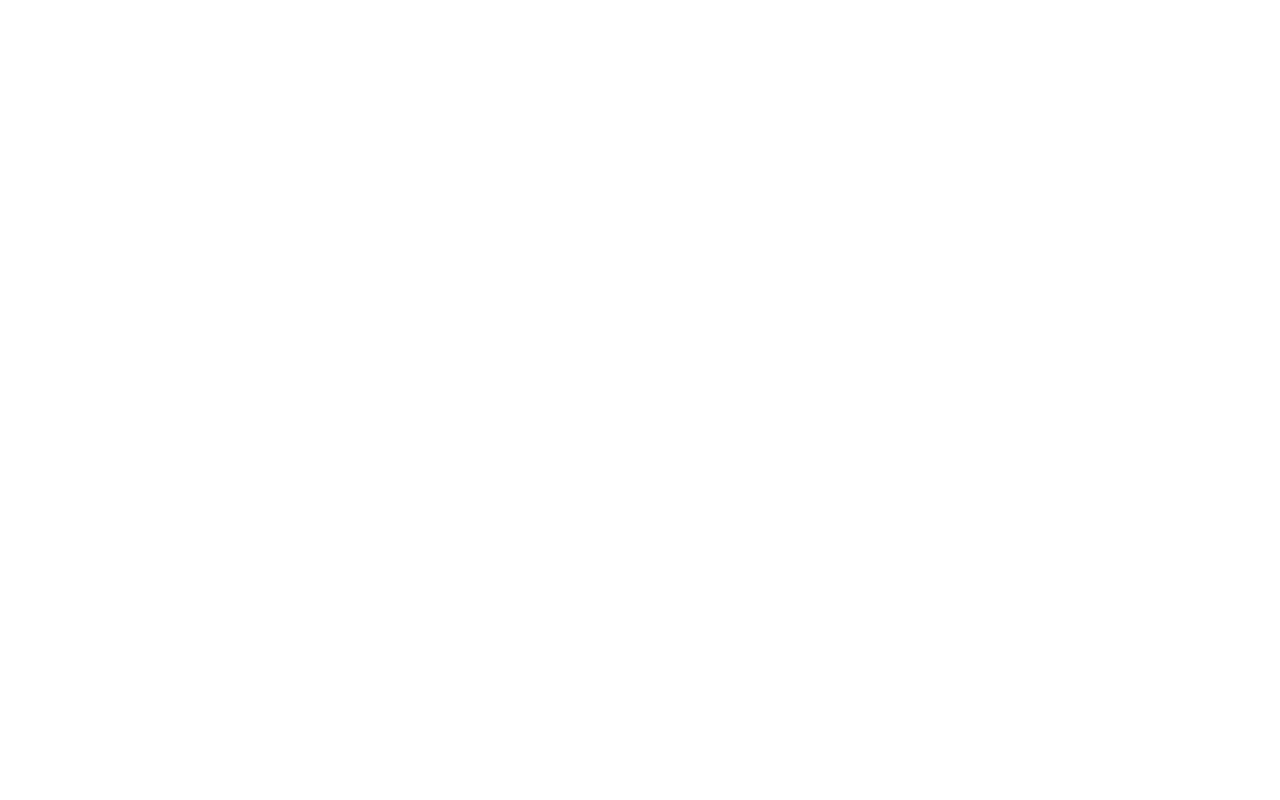
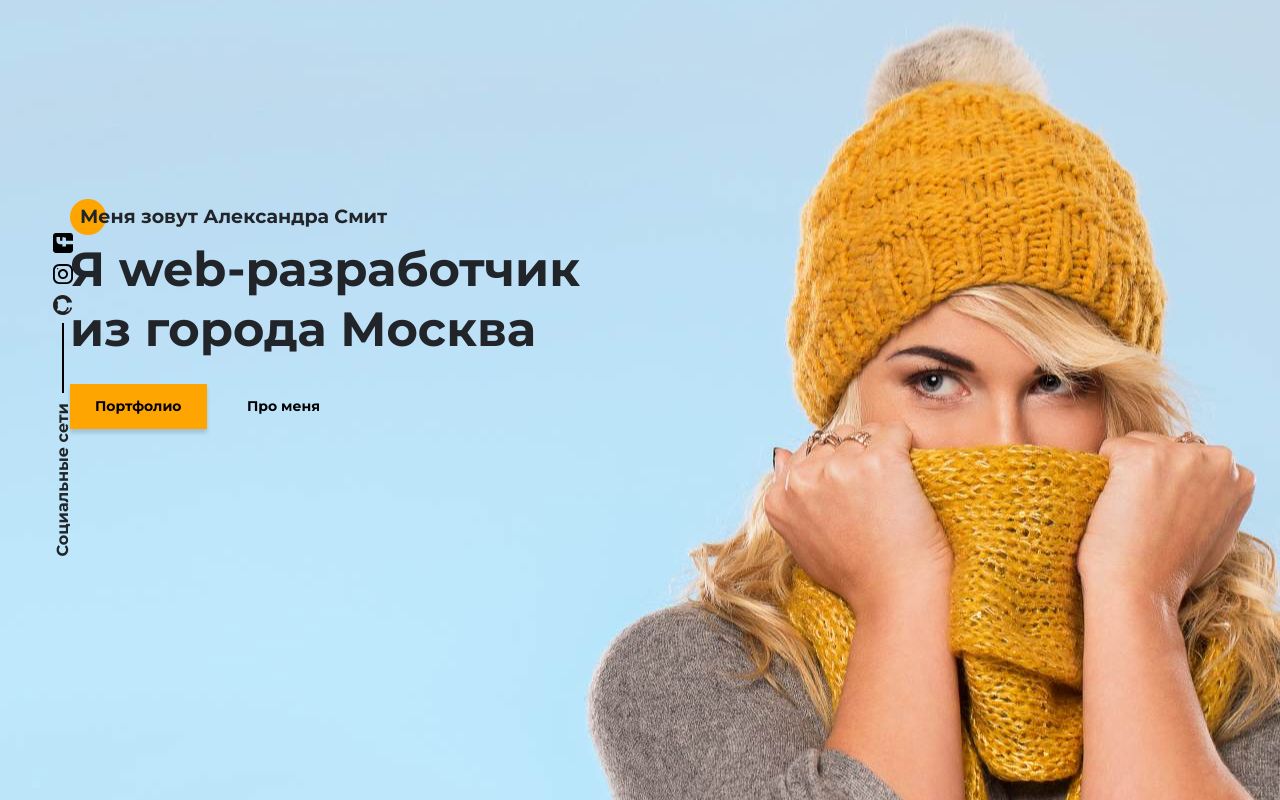
Before and after one commit to AiraLP/AiraLP.github.io, a website: page src/index.html in a window 1280 px wide. Drawn offline with nearby package versions, Linux system fonts and the light colour scheme; files that its build step writes are made by us from their sources; files whose address does not match are found by name.

Commit message:
First section added

```diff
--- a/src/index.html
+++ b/src/index.html
@@ -44,7 +44,23 @@
     <link rel="stylesheet" href="css/style.min.css">
 </head>
 <body>
-
+    <aside class="side-panel">
+        <a href="#" class="side-panel__link"><img src="icons/social/facebook.svg" alt="facebook"></a>
+        <a href="#" class="side-panel__link"><img src="icons/social/instagram.svg" alt="instagram"></a>
+        <a href="#" class="side-panel__link"><img src="icons/social/github.svg" alt="github"></a>
+        <div class="side-panel__divider"></div>
+        <div class="side-panel__text"><span>Социальные сети</span></div>
+    </aside>
+    <section class="promo">
+        <div class="container">
+            <div class="title title_fs-19px promo__subtitle">Меня зовут Александра Смит</div>
+            <h1 class="title promo__title">Я web-разработчик из города Москва</h1>
+            <div class="promo__bts title_fs-14px">
+                <a href="#" class="promo__link btn">Портфолио</a>
+                <a href="#" class="promo__link">Про меня</a>
+            </div>
+        </div>
+    </section>
     <script src="js/script.js"></script>
 </body>
 </html>
--- a/src/sass/base/_mixins.scss
+++ b/src/sass/base/_mixins.scss
@@ -0,0 +1,13 @@
+@mixin before_circle {
+    &::before {
+        content:"";
+        position: absolute;
+        width: 36px;
+        height: 36px;
+        top: -25%;
+        left: 0;
+        background-color: $main-color;
+        border-radius: 100%;
+        z-index: -1;
+    }
+}
--- a/src/sass/base/_variables.scss
+++ b/src/sass/base/_variables.scss
@@ -0,0 +1 @@
+$main-color: #FFA501;
--- /dev/null
+++ b/src/sass/blocks/_button.scss
@@ -0,0 +1,6 @@
+.btn {
+    height: 45px;
+    background: $main-color;
+    box-shadow: 0px 4px 4px rgba(0, 0, 0, 0.15);
+    padding: 12px 25px;
+}
--- /dev/null
+++ b/src/sass/blocks/_promo.scss
@@ -0,0 +1,31 @@
+.promo {
+    min-height: 100vh;
+    position: relative;
+    background: url('../img/main_bg.jpg') no-repeat 50%/cover;
+    padding-top: 205px;
+    &__title {
+        margin-top: 10px;
+        width: 535px;
+    }
+    &__bts {
+        margin-top: 25px;
+        display: flex;
+        width: 250px;
+        align-items: center;
+        justify-content: space-between;
+    }
+    &__link {
+        color: #000;
+        font-weight: bold;
+        &:hover {
+            color: #000;
+            text-decoration: none;
+        }
+    }
+    &__subtitle {
+        position: relative;
+        @include before_circle;
+        padding-left: 10px;
+        z-index: 2;
+    }
+}
--- /dev/null
+++ b/src/sass/blocks/_side-panel.scss
@@ -0,0 +1,25 @@
+.side-panel {
+    position: fixed;
+    height: 340px;
+    display: flex;
+    flex-direction: column;
+    justify-content: space-between;
+    z-index: 3;
+    top: 230px;
+    left: 50px;
+    align-items: center;
+    &__divider {
+        height: 70px;
+        width: 2px;
+        background: #000;
+    }
+    &__text {
+        height: 170px;
+        width: 25px;
+        span {
+            display: block;
+            width: 170px;
+            transform: rotate(-90deg) translate(-35%,-300%);
+        }
+    }
+}
--- /dev/null
+++ b/src/sass/blocks/_title.scss
@@ -0,0 +1,16 @@
+.title {
+    font-weight: bold;
+    font-size: 48px;
+    line-height: 60px;
+    &_fs-14px {
+        font-size: 14px;
+        line-height: 21px;
+    }
+    &_fs-19px {
+        font-size: 19px;
+        line-height: 24px;
+    }
+    &_fs-36px {
+        font-size: 36px;
+    }
+}
--- a/src/sass/style.scss
+++ b/src/sass/style.scss
@@ -1,8 +1,26 @@
 @import 'libs/bootstrap-reboot.min';
-@import url('https://fonts.googleapis.com/css2?family=Poppins:wght@500;700&display=swap');
+@import url('https://fonts.googleapis.com/css2?family=Montserrat:ital,wght@0,700;1,500&display=swap');
+@import 'base/variables';
+@import 'base/mixins';
+
+
 
 * {
-    font-family: 'Poppins', sans-serif;
+    font-family: 'Montserrat', sans-serif;
     margin: 0;
     padding: 0;
 }
+h1, h2, h3, h4, h5, h6 {
+    margin-top: 0;
+    margin-bottom: 0;
+}
+.container {
+    width: 1140px;
+    margin: 0 auto;
+}
+
+
+@import 'blocks/promo';
+@import 'blocks/title';
+@import 'blocks/button';
+@import 'blocks/side-panel';
```
Also changed, not shown: dist/css/style.min.css, dist/index.html, 1 other file.
